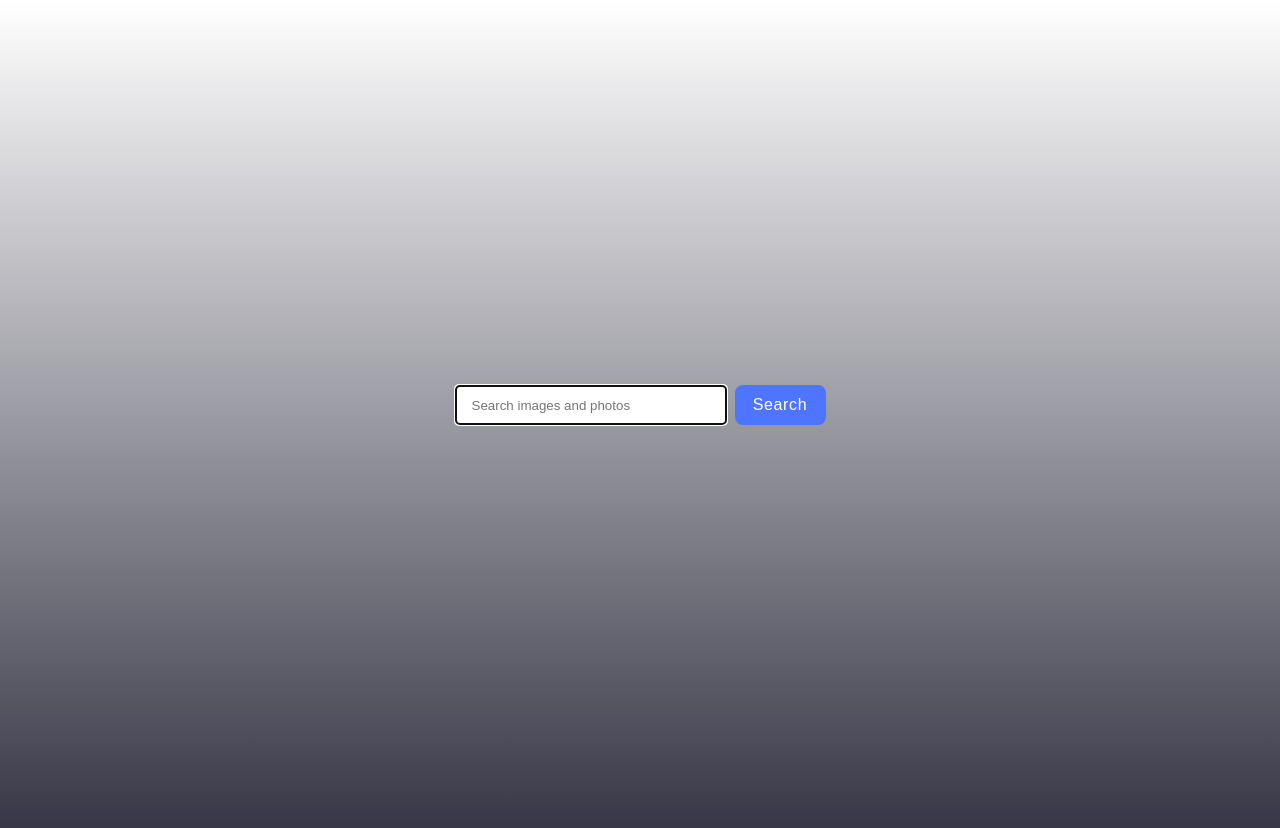
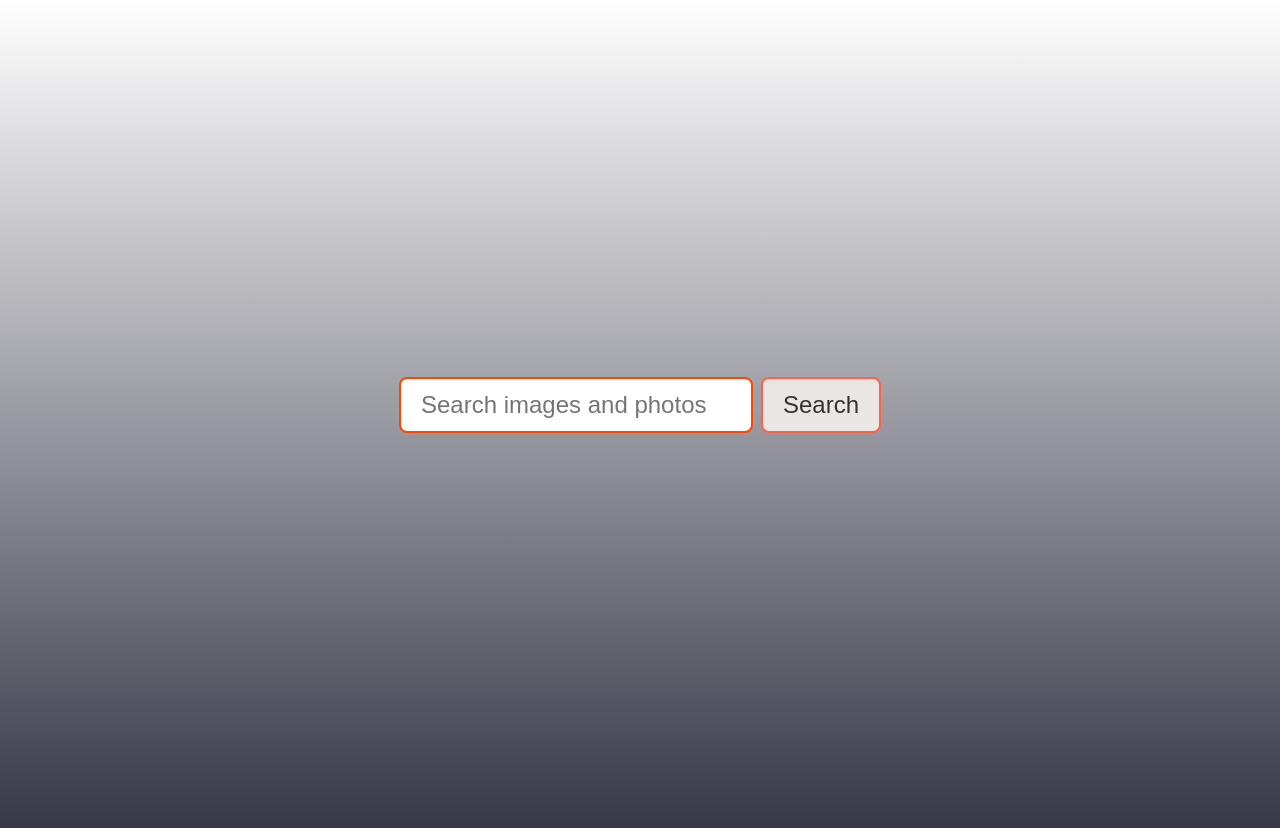
Before and after one commit to Tetiana-TU/goit-react-hw-04, a React (Vite) app: page / in a window 1280 px wide. Shown: the top 828 px of the page. Built offline with nearby package versions, Linux system fonts and the light colour scheme.

Commit message:
hw4react

```diff
--- a/src/components/LoadMoreBtn/LoadMoreBtn.jsx
+++ b/src/components/LoadMoreBtn/LoadMoreBtn.jsx
@@ -1,14 +1,8 @@
 import React from "react";
-import css from "./LoadMoreBtn.module.css";
 
 const LoadMoreBtn = ({ handleLoadMore, isActive }) => {
   return (
-    <button
-      className={css.loadmorebtn}
-      onClick={handleLoadMore}
-      type="button"
-      disabled={isActive}
-    >
+    <button onClick={handleLoadMore} type="button" disabled={isActive}>
       Load more
     </button>
   );
--- a/src/components/LoadMoreBtn/LoadMoreBtn.module.css
+++ /dev/null
@@ -1,24 +0,0 @@
-.loadmorebtn {
-  display: flex;
-  align-items: center;
-  justify-content: center;
-  flex-direction: row;
-  gap: 10px;
-  width: 125px;
-  height: 40px;
-  border-radius: 8px;
-  padding: 8px 16px;
-  background-color: #4e75ff;
-  border: none;
-  font-family: "Montserrat", sans-serif;
-  font-weight: 500;
-  font-size: 16px;
-  line-height: 1.5;
-  letter-spacing: 0.04em;
-  color: #fff;
-  margin-left: auto;
-  margin-right: auto;
-}
-.loadmorebtn.is-hidden {
-  display: none;
-}
--- a/src/components/SearchBar/SearchBar.module.css
+++ b/src/components/SearchBar/SearchBar.module.css
@@ -5,25 +5,7 @@
   gap: 8px;
   margin-bottom: 30px;
 }
-.searchInput {
-  display: flex;
-  width: 272px;
-  height: 40px;
-  padding: 8px 0 8px 16px;
-  border: 1px solid #808080;
-  border-radius: 4px;
-}
-.searchInput:hover {
-  border: 1px solid #000;
-}
-.searchInput:active {
-  border: 1px solid #4e75ff;
-  font-weight: 400;
-  font-size: 16px;
-  line-height: 1.5;
-  letter-spacing: 0.04em;
-  color: #2e2f42;
-}
+
 .placeholder {
   font-weight: 400;
   font-size: 16px;
--- a/src/index.css
+++ b/src/index.css
@@ -45,24 +45,51 @@ li {
   list-style: none;
 }
 button {
-  display: block;
-  border-radius: 8px;
-  padding: 8px 16px;
-  width: 91px;
-  background-color: #4e75ff;
-  font-weight: 500;
-  font-size: 16px;
-  line-height: 1.5;
-  letter-spacing: 0.04em;
-  color: #fff;
-  border: none;
+  font-size: 1.5rem; /* Розмір шрифта, як в інпуті */
+  padding: 12px 20px; /* Відступи всередині кнопки */
+  border: 2px solid #ff6347; /* Така ж яскрава рамка, як і в інпуті */
+  border-radius: 8px; /* Заокруглені кути */
+  background-color: rgb(235, 230, 230); /* Яскравий фон, як у інпута */
+  color: #333; /* Колір тексту кнопки */
+  cursor: pointer; /* Курсор при наведенні */
+  transition: all 0.3s ease; /* Плавні переходи */
 }
+
+/* Стилі для кнопки при наведенні */
 button:hover {
-  background-color: #6c8cff;
+  background-color: #ff6347; /* Зміна фону на помаранчево-червоний */
+  border-color: #ff4500; /* Зміна кольору рамки при наведенні */
+  color: white; /* Зміна кольору тексту на білий при наведенні */
 }
-button:focus,
-button:focus-visible {
-  outline: 4px auto -webkit-focus-ring-color;
+
+/* Стилі для кнопки при фокусі (коли кнопка активна) */
+button:focus {
+  outline: none; /* Вимикаємо стандартну обводку при фокусі */
+  box-shadow: 0 0 5px 3px rgba(255, 99, 71, 0.5); /* Легка тінь для фокусу */
+}
+input {
+  font-size: 1.5rem; /* Великий шрифт */
+  padding: 12px 20px; /* Великі відступи для комфортного введення */
+  border: 2px solid #ff6347; /* Яскрава рамка */
+  border-radius: 8px; /* Заокруглені кути */
+  background-color: rgb(235, 230, 230); /* Яскравий фон */
+  color: #333; /* Колір тексту */
+  transition: all 0.3s ease; /* Плавні переходи при наведенні */
+  width: 100%; /* Розтягується на всю ширину контейнера */
+  max-width: 400px; /* Обмеження максимального розміру */
+}
+
+/* Стилі для інпута при наведенні */
+input:hover {
+  border-color: #ff4500; /* Зміна кольору рамки при наведенні */
+  background-color: #fff; /* Зміна фону */
+}
+
+/* Стилі для інпута при фокусі (коли він активний) */
+input:focus {
+  border-color: #ff4500; /* Зміна кольору рамки при фокусі */
+  background-color: #fff; /* Зміна фону при фокусі */
+  outline: none; /* Вимикає стандартну обводку при фокусі */
 }
 
 @media (prefers-color-scheme: light) {
```
